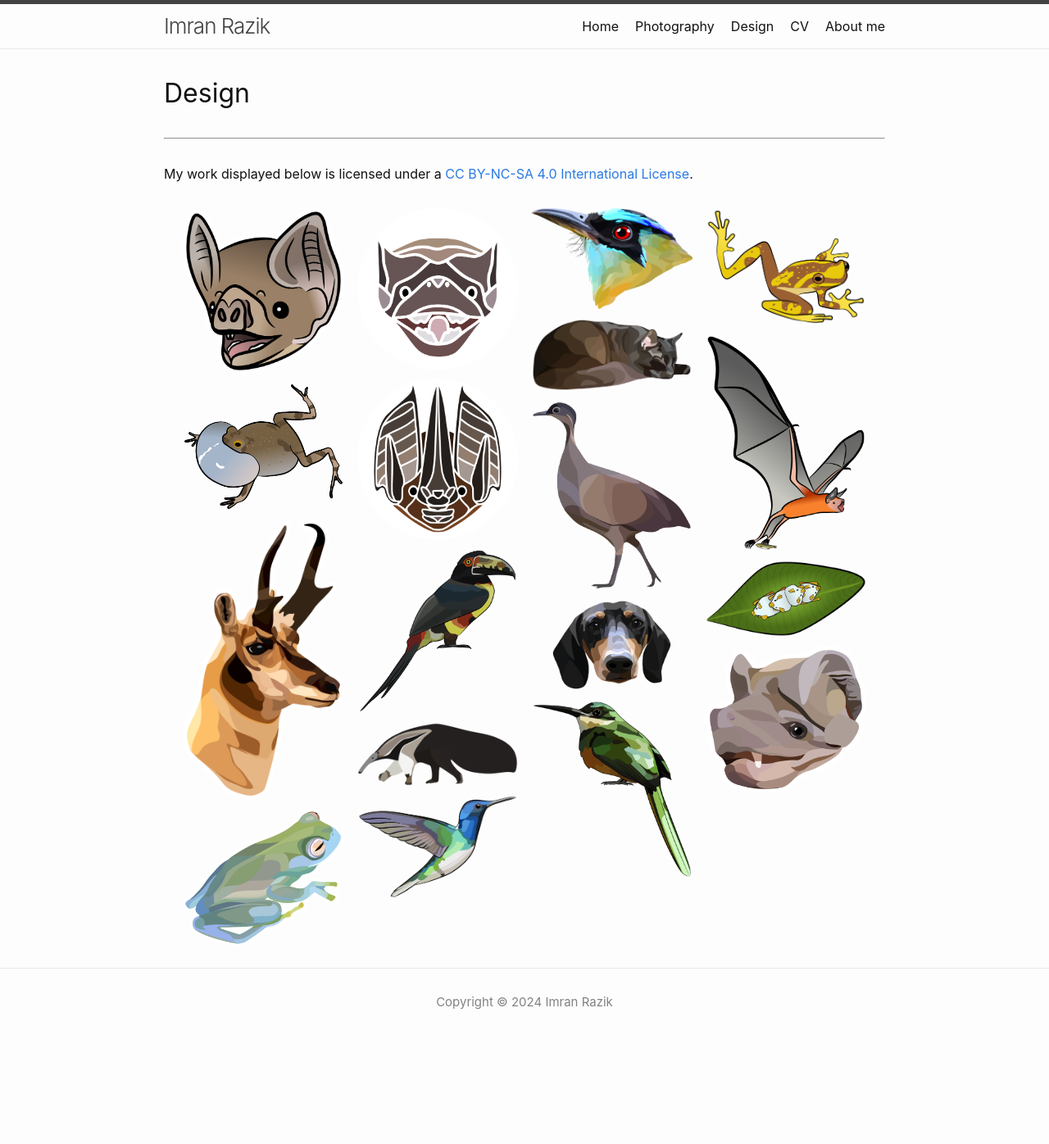
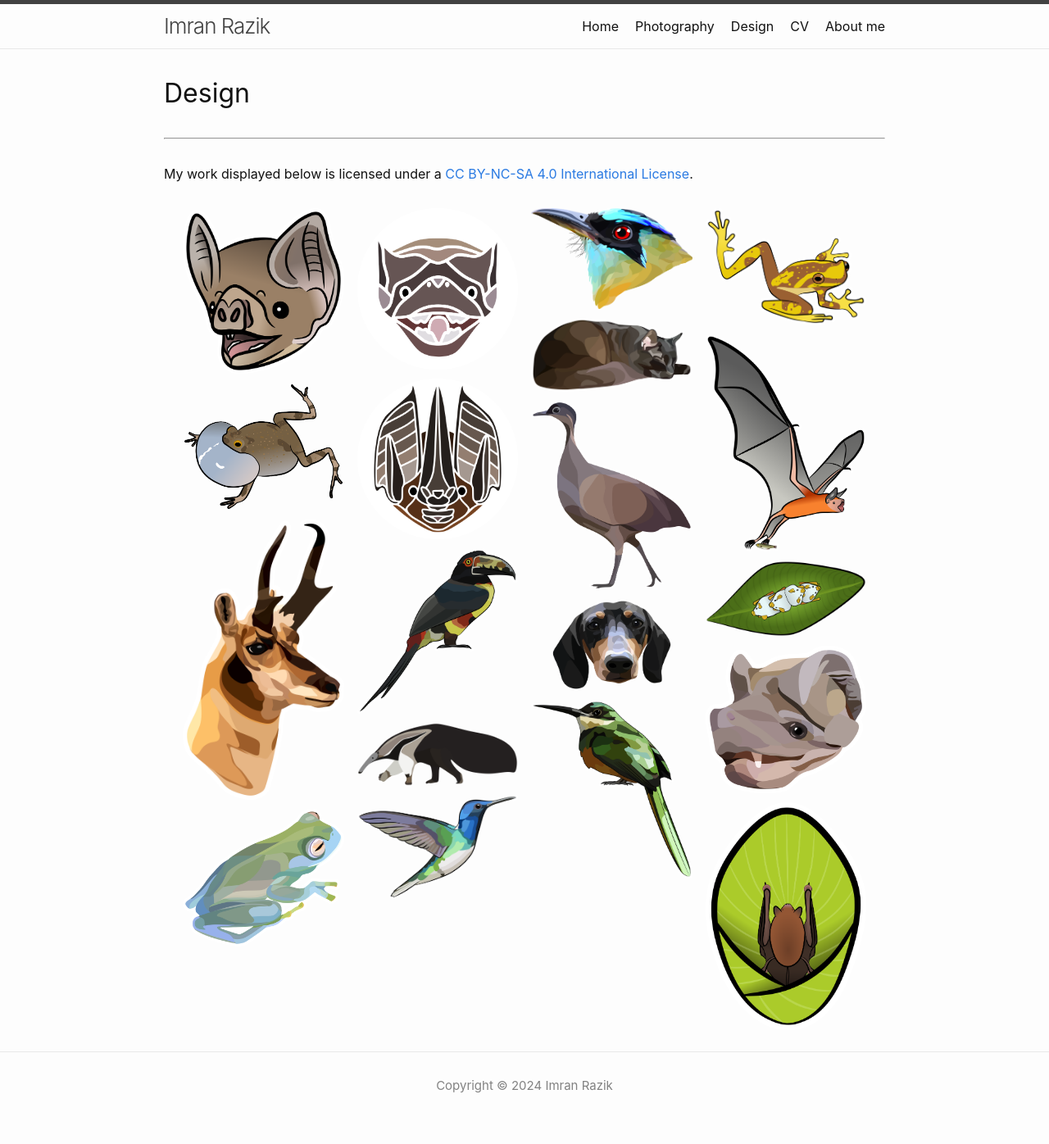
Before and after one commit to imranrazik/imranrazik.github.io, a Jekyll site: the page built from Design.md, in a window 1280 px wide. Shown: the whole page at 82% size. Built offline with Jekyll 4.4.1, drawn with Linux system fonts in a browser that asks for light colours; our own code applies the rules of GitHub Pages for plain Markdown files; before the commit the page ends 1294 px from its top, so only the background shows below that.

Commit message:
Update Design.md

```diff
--- a/Design.md
+++ b/Design.md
@@ -32,5 +32,6 @@
     <img src="/assets/illustrations/noctilio_v02.png" loading="lazy" decoding="async" style="width:100%">
     <img src="/assets/illustrations/ectophylla.png" loading="lazy" decoding="async" style="width:100%">
     <img src="/assets/illustrations/molossus_03.png" loading="lazy" decoding="async" style="width:100%">
+    <img src="/assets/illustrations/spixoffset.png" loading="lazy" decoding="async" style="width:100%">
   </div>
 </div>
```
